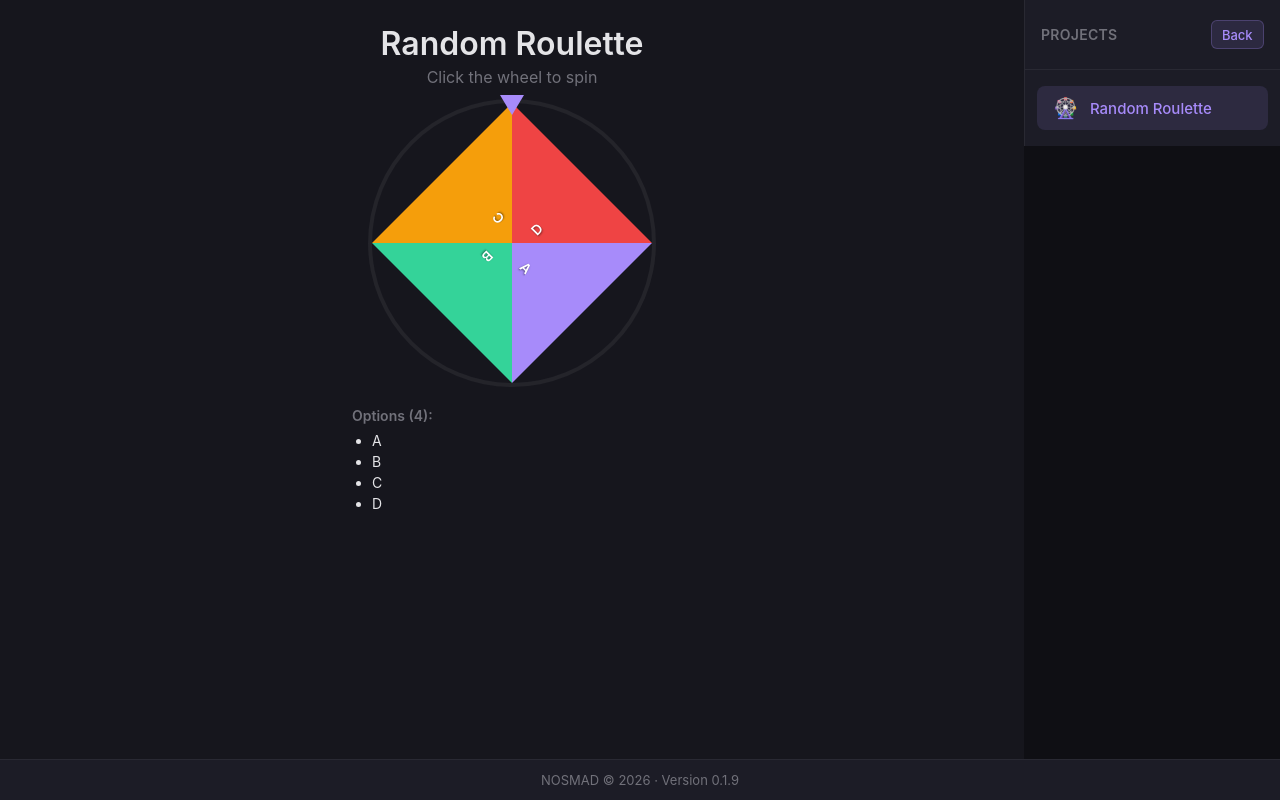
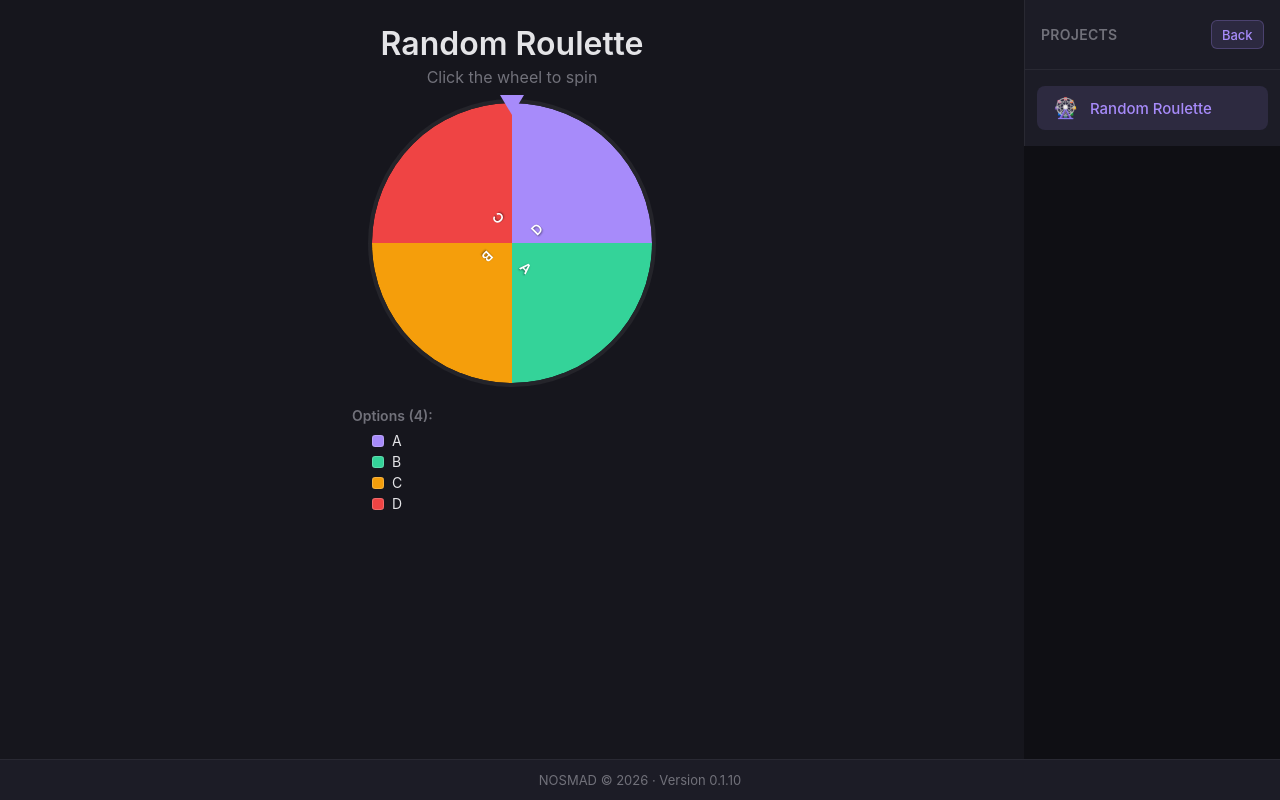
Before and after one commit to Richardson94/NOSMAD-app, an Angular app: page /random-roulette in a window 1280 px wide. Built offline with nearby package versions, Linux system fonts and the light colour scheme.

Commit message:
feat(roullete): improve colors for spin

```diff
--- a/src/app/components/footer/footer.component.ts
+++ b/src/app/components/footer/footer.component.ts
@@ -14,7 +14,7 @@ export class FooterComponent {
   private readonly _deploy:number;
   private readonly _features:number;
   constructor() {
-    this._deploy = 9;
+    this._deploy = 10;
     this._features = 1
     this.version = `0.${this._features}.${this._deploy}`;
   }
--- a/src/app/projects/random-roulette/random-roulette.component.html
+++ b/src/app/projects/random-roulette/random-roulette.component.html
@@ -16,14 +16,7 @@
       (keydown.enter)="spin()"
       (keydown.space)="spin(); $event.preventDefault()"
     >
-      @for (option of options; track option; let i = $index) {
-        <div
-          class="roulette__segment"
-          [style.background]="getSegmentColor(i)"
-          [style.transform]="'rotate(' + (i * segmentAngle) + 'deg)'"
-          [style.clip-path]="getSegmentClipPath()"
-        ></div>
-      }
+      <div class="roulette__wheel-bg" [style.background]="wheelGradient"></div>
       @for (option of options; track option; let i = $index) {
         <div
           class="roulette__segment-label"
@@ -38,8 +31,11 @@
   <div class="roulette__options">
     <p class="roulette__options-title">Options ({{ count }}):</p>
     <ul class="roulette__options-list">
-      @for (option of options; track option) {
-        <li class="roulette__options-item">{{ option }}</li>
+      @for (option of options; track option; let i = $index) {
+        <li class="roulette__options-item">
+          <span class="roulette__options-swatch" [style.background-color]="getSegmentColor(i)" aria-hidden="true"></span>
+          {{ option }}
+        </li>
       }
     </ul>
   </div>
--- a/src/app/projects/random-roulette/random-roulette.component.scss
+++ b/src/app/projects/random-roulette/random-roulette.component.scss
@@ -63,14 +63,12 @@ $wheel-size: min(280px, 80vmin);
   }
 }
 
-/* Cuña sólida por segmento (color entero, sin degradado) */
-.roulette__segment {
+/* Fondo circular: porciones sólidas con conic-gradient (círculo perfecto para 1, 2, 3, N opciones) */
+.roulette__wheel-bg {
   position: absolute;
-  left: 50%;
-  top: 50%;
-  width: 50%;
-  height: 50%;
-  transform-origin: 0 0;
+  inset: 0;
+  border-radius: 50%;
+  z-index: 0;
   pointer-events: none;
 }
 
@@ -84,6 +82,7 @@ $wheel-size: min(280px, 80vmin);
   align-items: center;
   padding-left: 8%;
   pointer-events: none;
+  z-index: 1;
 }
 
 .roulette__segment-text {
@@ -119,7 +118,19 @@ $wheel-size: min(280px, 80vmin);
 }
 
 .roulette__options-item {
+  display: flex;
+  align-items: center;
+  gap: 0.5rem;
   margin-bottom: 0.25rem;
+}
+
+.roulette__options-swatch {
+  display: inline-block;
+  width: 0.75rem;
+  height: 0.75rem;
+  border-radius: 0.2rem;
+  flex-shrink: 0;
+  border: 1px solid rgba(255, 255, 255, 0.2);
 }
 
 .roulette__winner {
--- a/src/app/projects/random-roulette/random-roulette.component.ts
+++ b/src/app/projects/random-roulette/random-roulette.component.ts
@@ -8,15 +8,8 @@ import { Component } from '@angular/core';
   styleUrl: './random-roulette.component.scss',
 })
 export class RandomRouletteComponent {
-  /** Array de opciones: puede tener N elementos. */
-  options: string[] = [
-    'A',
-    'B',
-    'C',
-    'D'
-  ];
+  public options: string[] = ['A',"B","C", "D"];
 
-  /** Paleta de colores sólidos (se repite si hay más opciones que colores). */
   readonly segmentColors = [
     '#a78bfa',
     '#34d399',
@@ -30,32 +23,38 @@ export class RandomRouletteComponent {
     '#14b8a6',
   ];
 
-  spinning = false;
-  winner: string | null = null;
-  currentRotation = 0;
-  wheelRotation = 0;
+  public spinning = false;
+  public winner: string | null = null;
+  public currentRotation = 0;
+  public wheelRotation = 0;
 
-  get count(): number {
+  public get count(): number {
     return Math.max(1, this.options.length);
   }
 
-  get segmentAngle(): number {
+  public get segmentAngle(): number {
     return 360 / this.count;
   }
 
-  getSegmentColor(index: number): string {
+  public getSegmentColor(index: number): string {
     return this.segmentColors[index % this.segmentColors.length];
   }
 
-  /** clip-path para un segmento en forma de cuña (wedge). */
-  getSegmentClipPath(): string {
-    const rad = (this.segmentAngle * Math.PI) / 180;
-    const x = 100 * Math.cos(rad);
-    const y = 100 * Math.sin(rad);
-    return `polygon(0 0, 100% 0, ${x}% ${y}%)`;
+  /** Fondo circular con porciones sólidas (conic-gradient) para cualquier N. */
+  public get wheelGradient(): string {
+    const n = this.count;
+    const step = 360 / n;
+    const parts: string[] = [];
+    for (let i = 0; i < n; i++) {
+      const start = i * step;
+      const end = (i + 1) * step;
+      const color = this.getSegmentColor(i);
+      parts.push(`${color} ${start}deg ${end}deg`);
+    }
+    return `conic-gradient(from 0deg, ${parts.join(', ')})`;
   }
 
-  spin(): void {
+  public spin(): void {
     if (this.spinning || this.count === 0) return;
     this.spinning = true;
     this.winner = null;
@@ -73,7 +72,6 @@ export class RandomRouletteComponent {
     this.wheelRotation = this.currentRotation;
   }
 
-  /** Índice del segmento que está bajo el puntero (arriba = 270°) según la rotación actual. */
   getWinnerIndexFromRotation(rotationDeg: number): number {
     const r = ((rotationDeg % 360) + 360) % 360;
     const angleInWheelAtPointer = (270 - r + 360) % 360;
```
